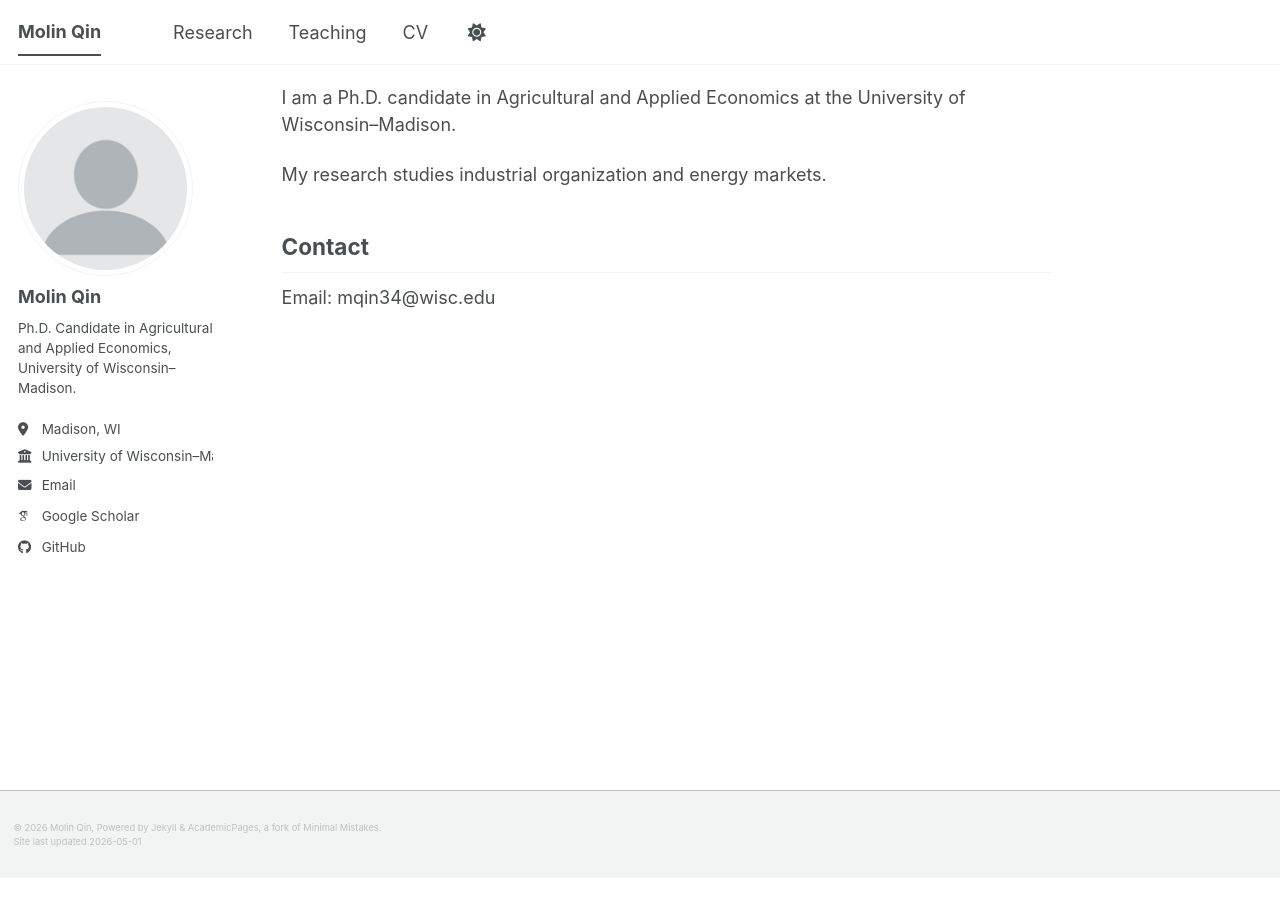
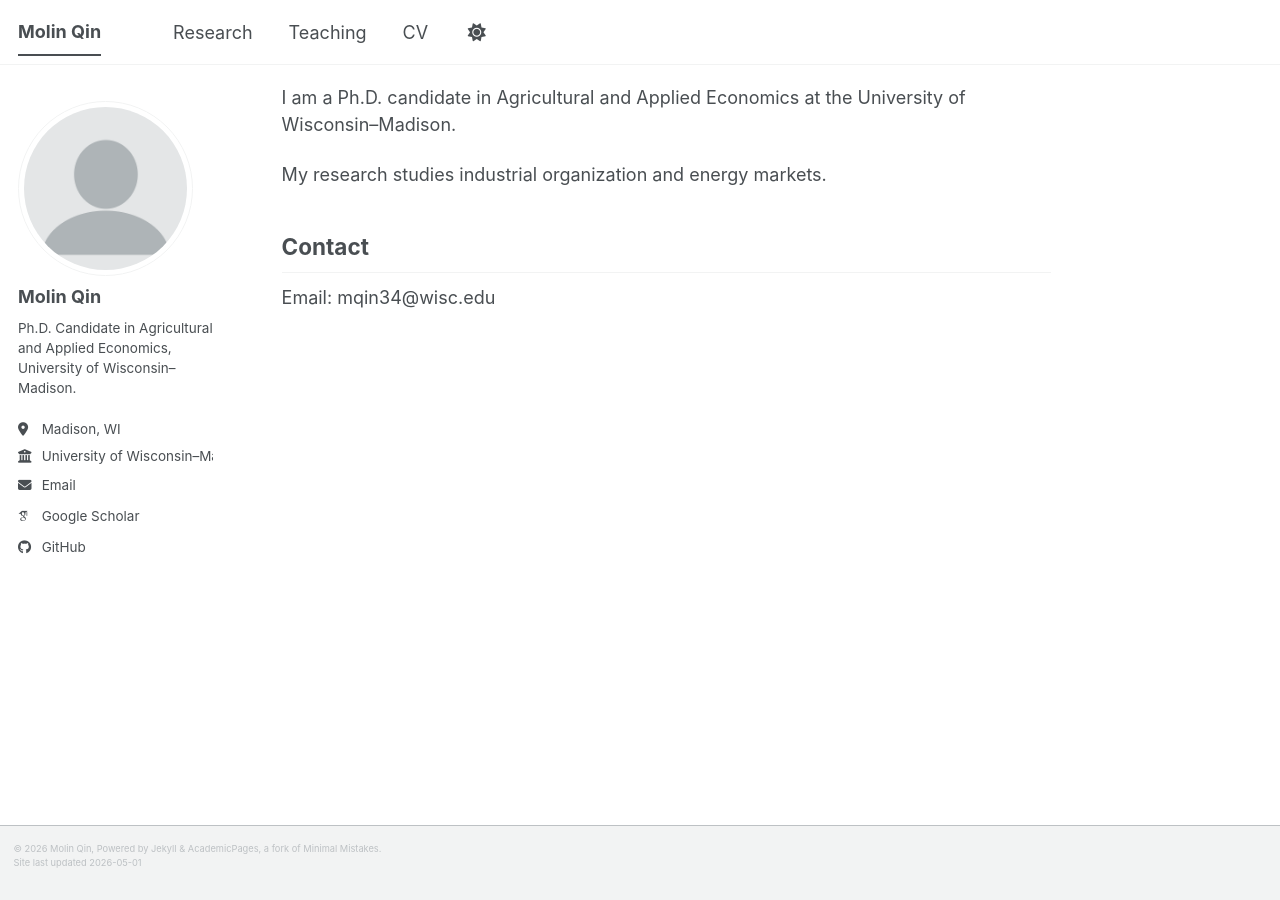
Before and after one commit to molinqin/molinqin.github.io, a Jekyll site: the page built from _pages/about.md, in a window 1280 px wide and 900 px high, scrolled down 31 px. Built offline with Jekyll 4.4.1, drawn with Linux system fonts in a browser that asks for light colours; some web fonts are replaced; a script bundle is joined from its source files by our own code; library files that are not in the unit come from our copies; before the commit the page ends 909 px from its top, so only the background shows below that.

Commit message:
Refactor footer positioning styles for AcademicPages

```diff
--- a/assets/css/main.scss
+++ b/assets/css/main.scss
@@ -42,24 +42,22 @@
     "vendor/font-awesome/brands"
 ;
 
-/* --- Safer footer positioning for AcademicPages --- */
+/* --- Minimal footer positioning for AcademicPages --- */
 
-/* Keep the main content area tall enough on short pages.
-   This avoids changing the whole body layout, which messes with AcademicPages. */
+/* This now works because default.html wraps {{ content }} in .initial-content */
 .initial-content {
-  min-height: calc(100vh - 180px);
+  min-height: calc(100vh - 145px);
 }
 
-/* AcademicPages uses floated sidebars, so make sure the footer waits
-   until both the main text and sidebar are finished. */
-#main::after,
-.initial-content::after {
+/* AcademicPages uses floated sidebars; make the content area clear itself */
+.initial-content::after,
+#main::after {
   content: "";
-  display: block;
+  display: table;
   clear: both;
 }
 
-/* Footer should come after all floated content */
+/* Footer comes after all floated content */
 .page__footer {
   clear: both;
   margin-top: 0;
@@ -68,6 +66,10 @@
   font-size: 0.75rem;
 }
 
+.page__footer footer {
+  margin-top: 0;
+}
+
 .page__footer-copyright {
   line-height: 1.5;
 }
```
